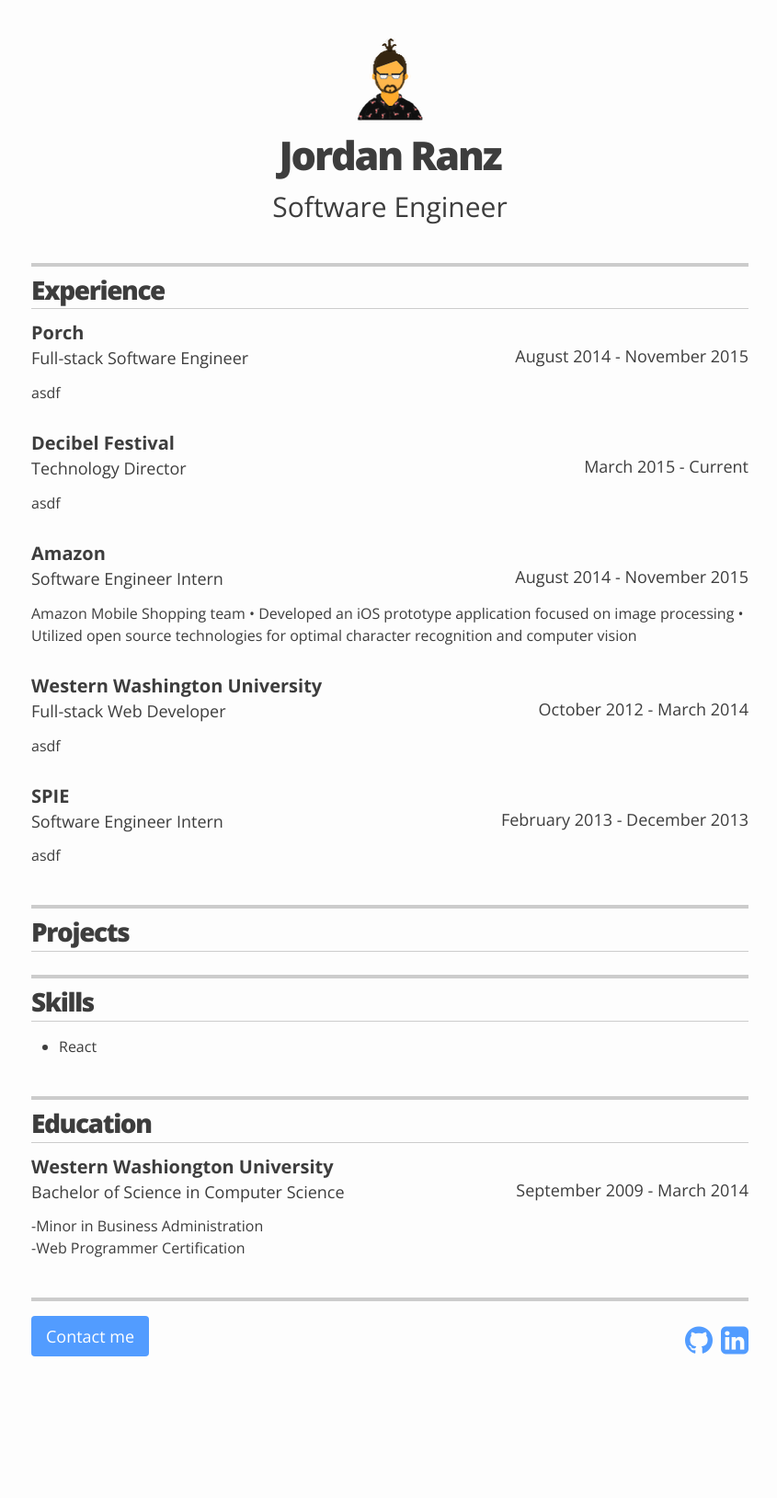
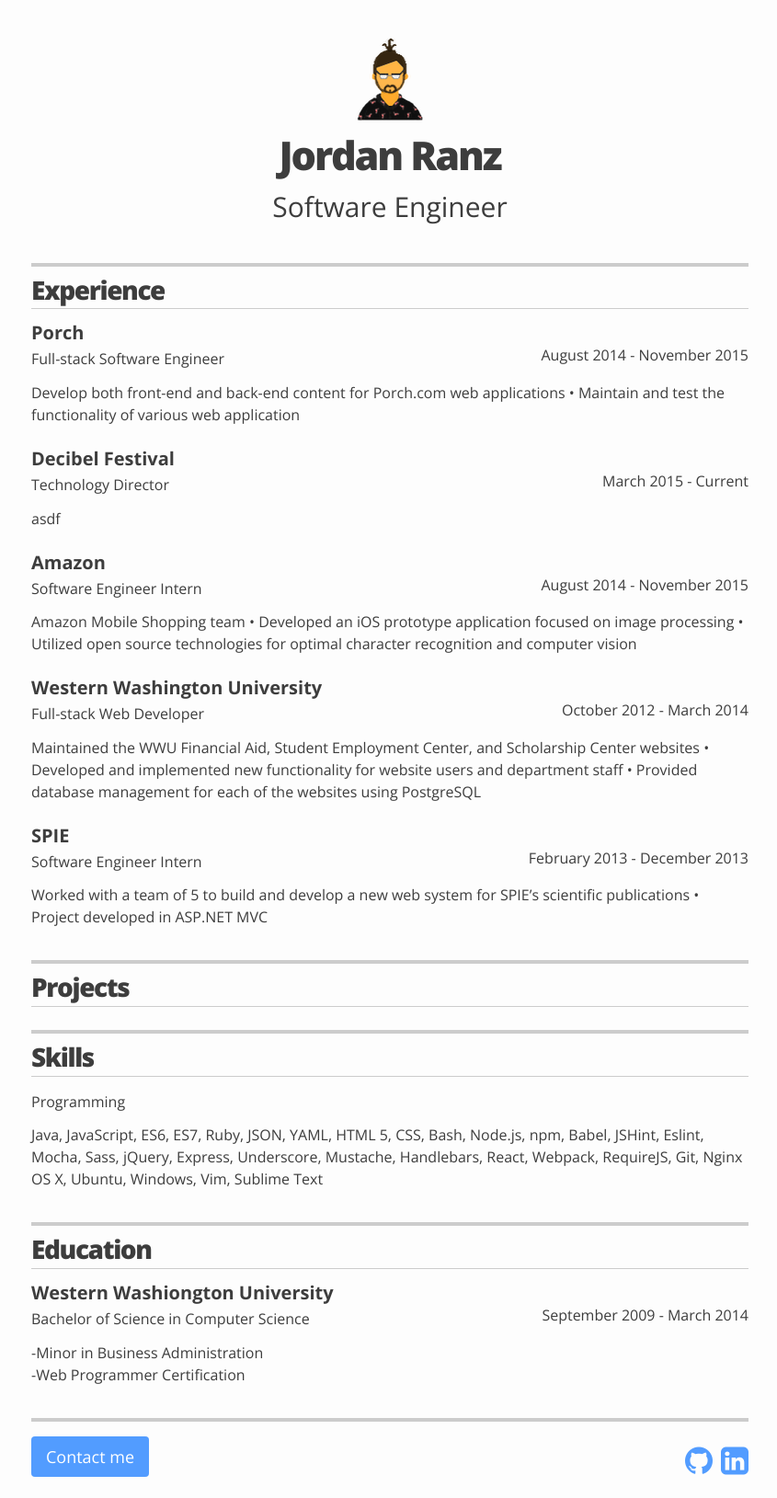
Before and after one commit to jordanranz/jordanranz.github.io, a Jekyll site: the page built from index.html, in a window 1280 px wide. Shown: the whole page at 92% size, without its empty margins (216-1061 px from the left). Built offline with Jekyll 4.4.1, drawn with Linux system fonts in a browser that asks for light colours; nearby versions of some CDN libraries; before the commit the page ends 1499 px from its top, so only the background shows below that.

```diff
--- a/_includes/experience.html
+++ b/_includes/experience.html
@@ -7,7 +7,8 @@
         <h4 class="entry-subheader">Full-stack Software Engineer</h4>
         <h4 class="entry-subheader u-right">August 2014 - November 2015</h4>
         <div class="entry-body">
-            asdf
+            Develop both front-end and back-end content for Porch.com web applications
+        •   Maintain and test the functionality of various web application
         </div>
     </div>
     <div class="content-entry">
@@ -39,7 +40,9 @@
         <h4 class="entry-subheader">Full-stack Web Developer</h4>
         <h4 class="entry-subheader u-right">October 2012 - March 2014</h4>
         <div class="entry-body">
-            asdf
+            Maintained the WWU Financial Aid, Student Employment Center, and Scholarship Center websites
+        •   Developed and implemented new functionality for website users and department staff
+        •   Provided database management for each of the websites using PostgreSQL
         </div>
     </div>
     <div class="content-entry">
@@ -49,7 +52,8 @@
         <h4 class="entry-subheader">Software Engineer Intern</h4>
         <h4 class="entry-subheader u-right">February 2013 - December 2013</h4>
         <div class="entry-body">
-            asdf
+            Worked with a team of 5 to build and develop a new web system for SPIE’s scientific publications
+        •   Project developed in ASP.NET MVC
         </div>
     </div>
 </section>
--- a/_includes/head.html
+++ b/_includes/head.html
@@ -15,4 +15,6 @@
     <link href='https://fonts.googleapis.com/css?family=Roboto' rel='stylesheet' type='text/css'>
 
     <link rel="stylesheet" href="{{ "/css/main.css" | prepend: site.baseurl }}">
+
+    <link rel="icon" type="image/png" href="images/me.png">
 </head>
--- a/_includes/skills.html
+++ b/_includes/skills.html
@@ -2,8 +2,15 @@
 	<h2 class="section-header">Skills</h2>
 
 	<div class="content-entry">
-	    <ul>
-	    	<li>React</li>
-	    </ul>
+		<h4 class="entry-subheader">Programming</h4>
+		<div>
+			Java,
+
+			JavaScript, ES6, ES7, Ruby, JSON, YAML, HTML 5, CSS, Bash, Node.js, npm, Babel, JSHint, Eslint, Mocha, Sass, jQuery, Express, Underscore, Mustache, Handlebars, React, Webpack, RequireJS, Git, Nginx
+
+			OS X, Ubuntu, Windows,
+
+			Vim, Sublime Text
+		</div>
 	</div>
 </section>
--- a/_sass/style.scss
+++ b/_sass/style.scss
@@ -50,7 +50,7 @@
 }
 
 .content-entry {
-	margin-bottom: 2em;
+	margin-bottom: 25px;
 
 	a {
 		text-decoration: none;
@@ -75,6 +75,7 @@
 .entry-subheader {
 	display: inline-block;
 	font-weight: 400;
+	font-size: 1em;
 }
 
 .entry-body {
```
Also changed, not shown: images/favicon.ico (added), 2 other files.
